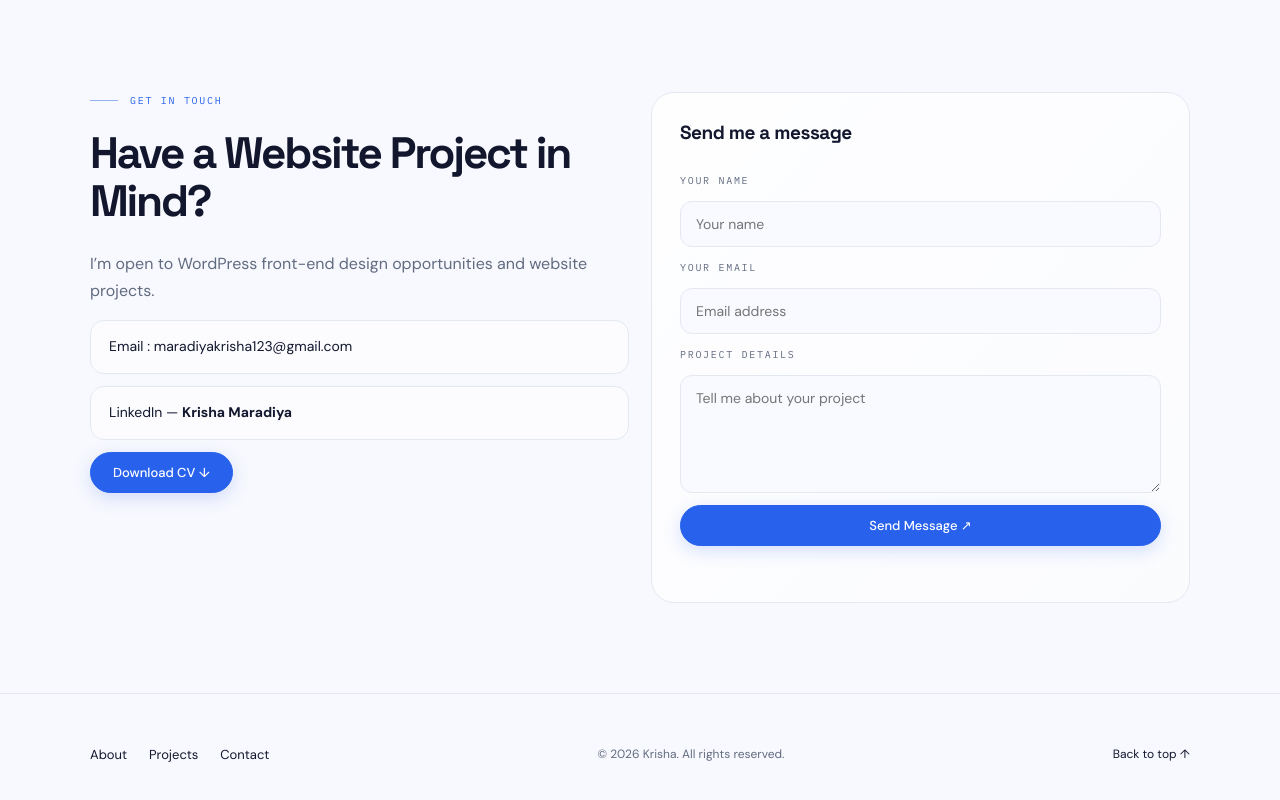
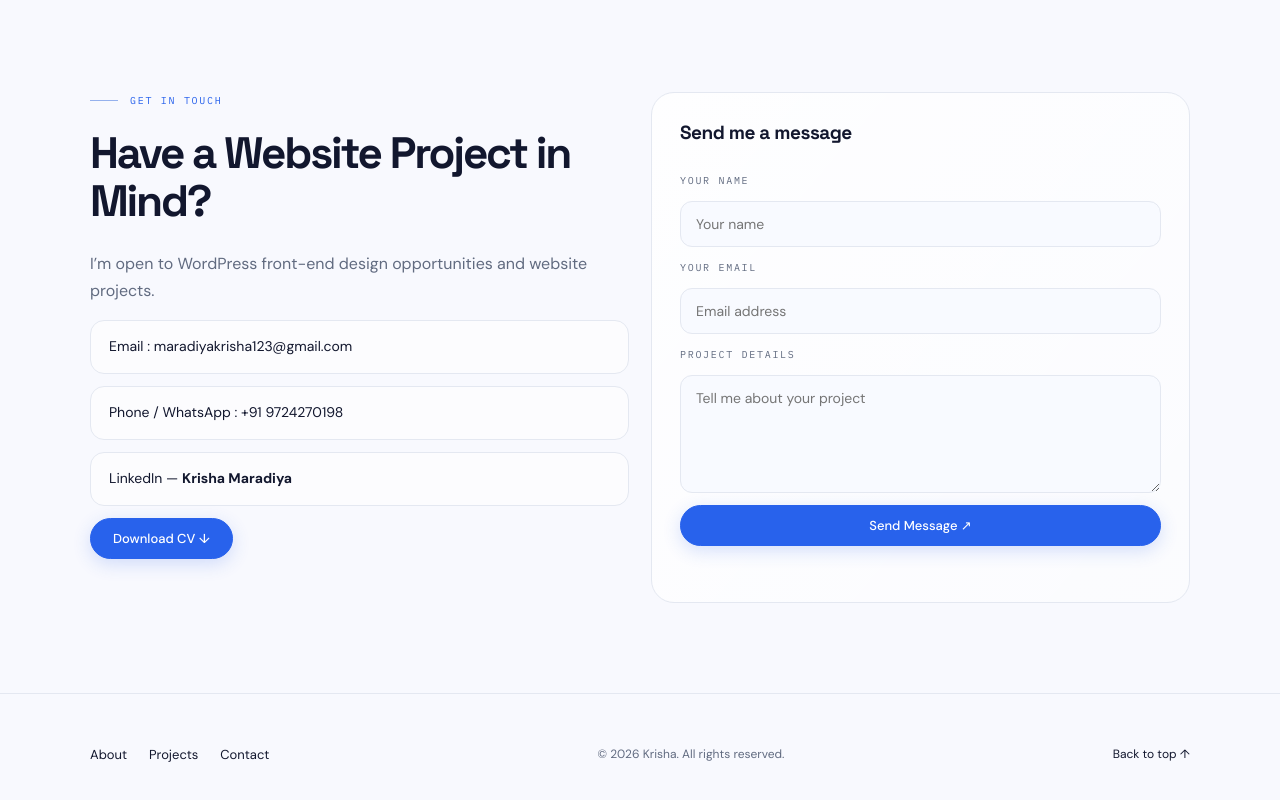
Before and after one commit to Krisha-910/portfolio, a plain HTML site: page index.html in a window 1280 px wide. Shown: the part 7148-7948 px from the top of the page. Drawn offline with Linux system fonts and the light colour scheme.

Commit message:
Update index.html

```diff
--- a/index.html
+++ b/index.html
@@ -1134,6 +1134,13 @@
 <a class="contact-link" href="mailto:maradiyakrisha123@gmail.com"
   >Email : maradiyakrisha123@gmail.com</a
 >
+              <a
+                class="contact-link"
+                href="https://wa.me/919724270198"
+                target="_blank"
+                rel="noopener noreferrer"
+                >Phone / WhatsApp : +91 9724270198</a
+              >
 
                <div class="contact-link">
                 LinkedIn —
```
